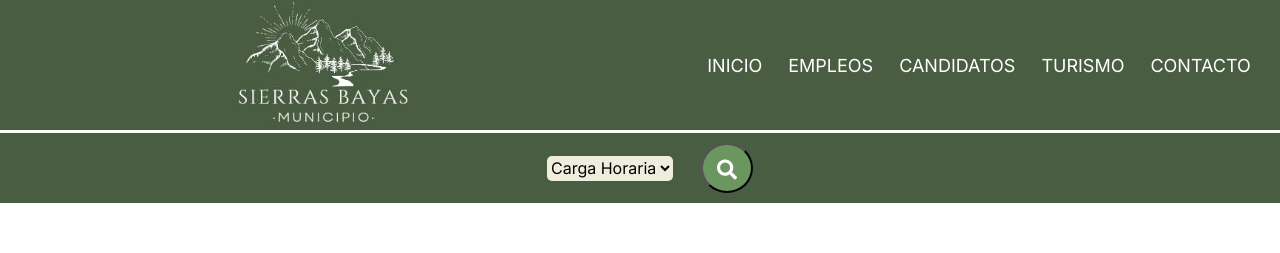
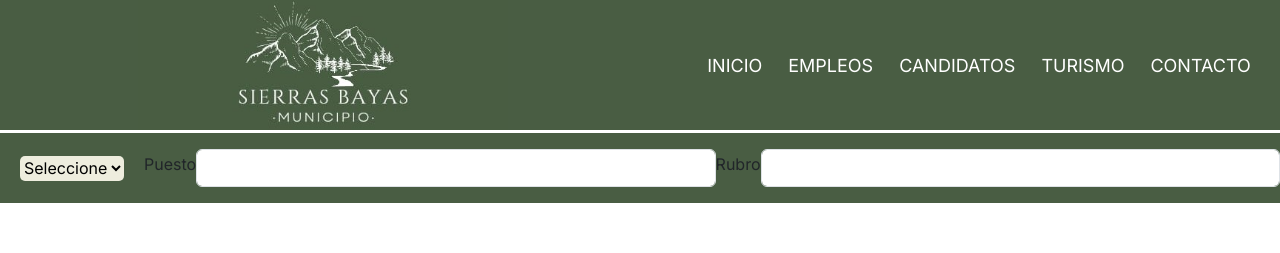
Before and after one commit to AyelenPorqueres/empleos, a Next.js app: page /cardempleos in a window 1280 px wide. Shown: the top 253 px of the page. Built offline with nearby package versions, Linux system fonts and the light colour scheme.

Commit message:
modificacion filtro empleos

```diff
--- a/src/app/(pages)/cardempleos/page.tsx
+++ b/src/app/(pages)/cardempleos/page.tsx
@@ -15,15 +15,16 @@ export default function Home() {
 
   const buscar = (datosFiltro: any) => {
     let newEmpleos: Empleos[] = [];
-    if (datosFiltro.option == "puesto") {
-      newEmpleos = datos.filter(empleo => empleo.puesto.toLowerCase() == datosFiltro.value.toLowerCase());
-    } else if (datosFiltro.option == "rubro") {
-      newEmpleos = datos.filter(empleo => empleo.rubro.toLowerCase() == datosFiltro.value);
-    } else if (datosFiltro.option == "cargaHoraria") {
-      newEmpleos = datos.filter(empleo => empleo.cargaHoraria == datosFiltro.value.toLowerCase());
-    }
+    newEmpleos = datosEmpleos.filter((empleo) => {
+      return (
+      (datosFiltro.cargaHoraria == 'seleccione' ? empleo.cargaHoraria : (datosFiltro.cargaHoraria == 'partTime' ? empleo.cargaHoraria <= 5 : empleo.cargaHoraria > 5) ) &&
+      (datosFiltro.puesto != '' ? empleo.puesto.toLowerCase().includes(datosFiltro.puesto.toLowerCase()): empleo.puesto) &&
+      (datosFiltro.rubro != '' ? empleo.rubro.toLowerCase().includes(datosFiltro.rubro.toLowerCase()): empleo.rubro)
+      )
+    });
     setDatos(newEmpleos);
   }
+
   return (
     <>
       <header>
--- a/src/app/componentes/filtroEmpleos/filtroEmpleos.tsx
+++ b/src/app/componentes/filtroEmpleos/filtroEmpleos.tsx
@@ -1,18 +1,20 @@
 import './filtroEmpleos.css'
 import { SubmitHandler, useForm } from "react-hook-form";
+
 export const FiltroEmpleos = (props: any) => {
     interface FiltroEmpleos {
-        option: string,
-        value: string,
-
+        cargaHoraria: string,
+        rubro: string,
+        puesto: string
     }
 
-    const { register, handleSubmit, reset } = useForm<FiltroEmpleos>();
+    const { register, getValues, reset } = useForm<FiltroEmpleos>();
     const { buscar }: { buscar: Function } = props;
-    const onSubmit: SubmitHandler<FiltroEmpleos> = (datos) => {
+
+    /*const onSubmit: SubmitHandler<FiltroEmpleos> = (datos) => {
         buscar(datos);
         reset();
-    };
+    };*/
 
     return (
         <>
@@ -20,21 +22,30 @@ export const FiltroEmpleos = (props: any) => {
 
 
 
-                <form className='contenedor d-flex flex-row justify-content-center align-items-center' action="search" onSubmit={handleSubmit(onSubmit)}>
-                        <select className="fondoBuscadores selector" {...register("option")}>
-                            <option value="cargaHoraria">Carga Horaria</option>
-                            <option value="rubro">Rubro</option>
-                            <option value="puesto">Puesto</option>
+                <form className='contenedor d-flex flex-row justify-content-center align-items-center' action="search">
+                        <select className="fondoBuscadores selector" {...register("cargaHoraria", {
+                        onChange: () => {
+                            const values = getValues();
+                            buscar(values)}
+                            })}>
+                            <option value="seleccione">Seleccione</option>
+                            <option value="partTime">Part Time</option>
+                            <option value="fullTime">Full Time</option>
                         </select>
 
+                        <label className='form-label'>Puesto</label>
+                        <input className='form-control' {...register("puesto", {
+                        onChange: () => {
+                            const values = getValues();
+                            buscar(values)}
+                            })}></input>
 
-
-                    <div className="buscar">
-                            <input  id='letraBuscador' className='aver'  type="text" placeholder='buscar' {...register("value")} />
-                            <button id='submitNo' className='botonEnviarSubmit' type="submit" >
-                                <i className='fa fa-search' ></i>
-                            </button>
-                    </div>
+                        <label className='form-label'>Rubro</label>
+                        <input className='form-control' {...register("rubro", {
+                        onChange: () => {
+                            const values = getValues();
+                            buscar(values)}
+                            })}></input>
                 </form>
 
 
```
